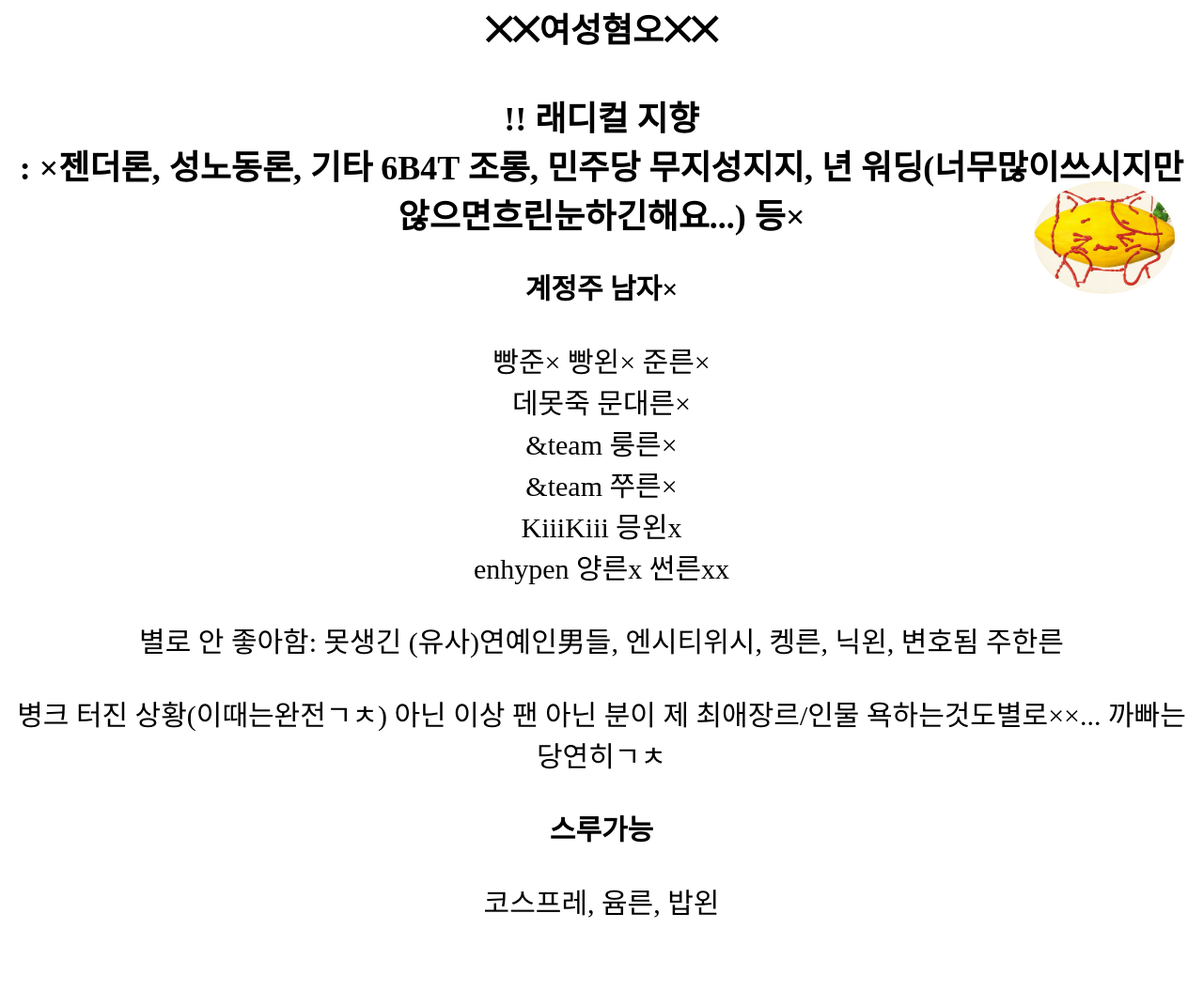
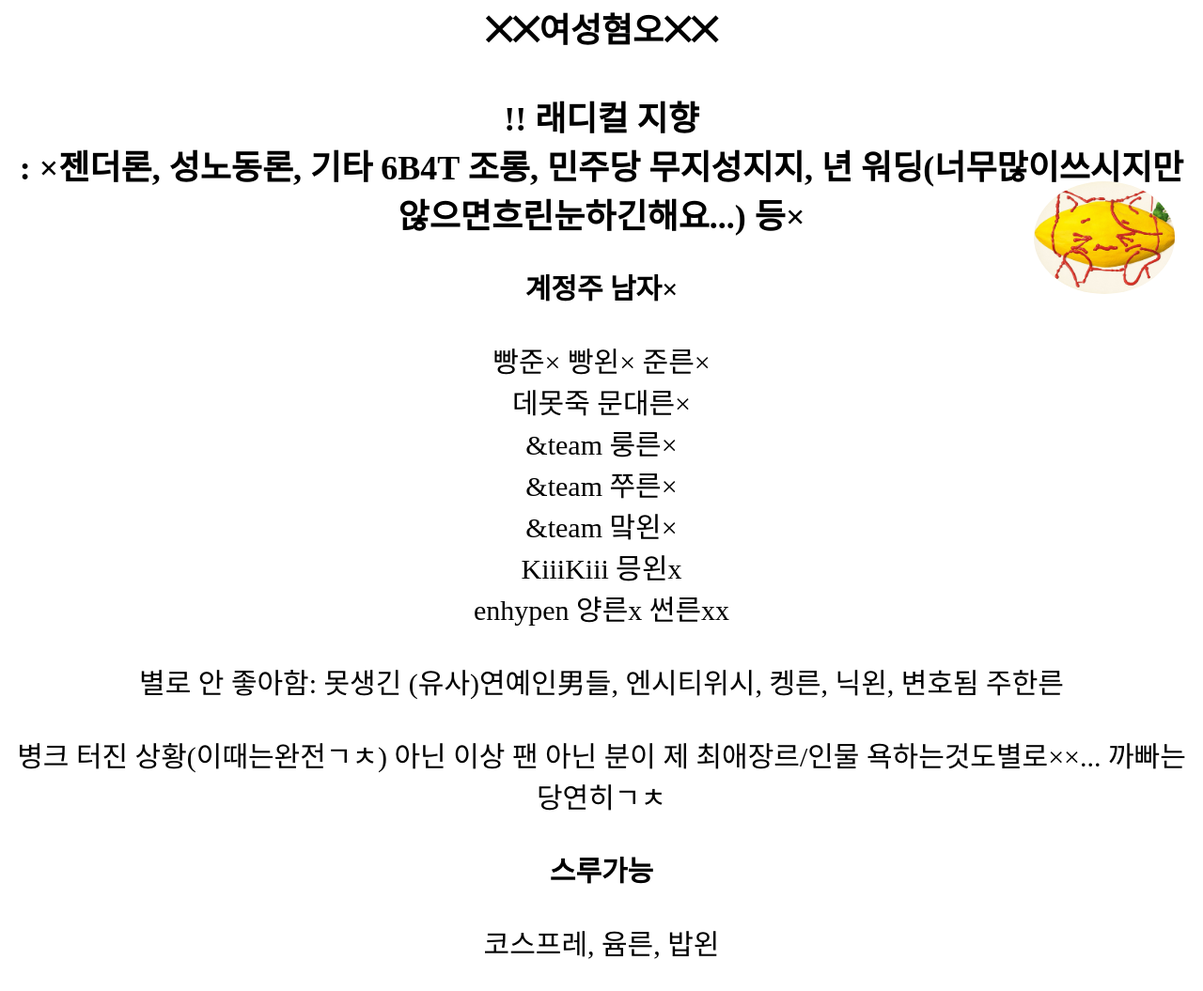
Before and after one commit to zer01dd0513-cloud/hngrlee, a plain HTML site: page death.html in a window 1280 px wide. Shown: the part 433-1488 px from the top of the page at 94% size. Before the commit the page ends 1444 px from the top, so only its background shows below. Drawn offline with Linux system fonts and the light colour scheme; a web font is replaced by a local one.

Commit message:
Update death.html

```diff
--- a/death.html
+++ b/death.html
@@ -106,6 +106,7 @@
       데못죽 문대른×<br>
       &team 룽른×<br>
       &team 쭈른×<br>
+      &team 맠왼×<br>
       KiiiKiii 믕왼x<br>
       enhypen 양른x 썬른xx<br><br>
       별로 안 좋아함: 못생긴 (유사)연예인男들, 엔시티위시, 켕른, 닉왼, 변호됨 주한른<br><br>
```
